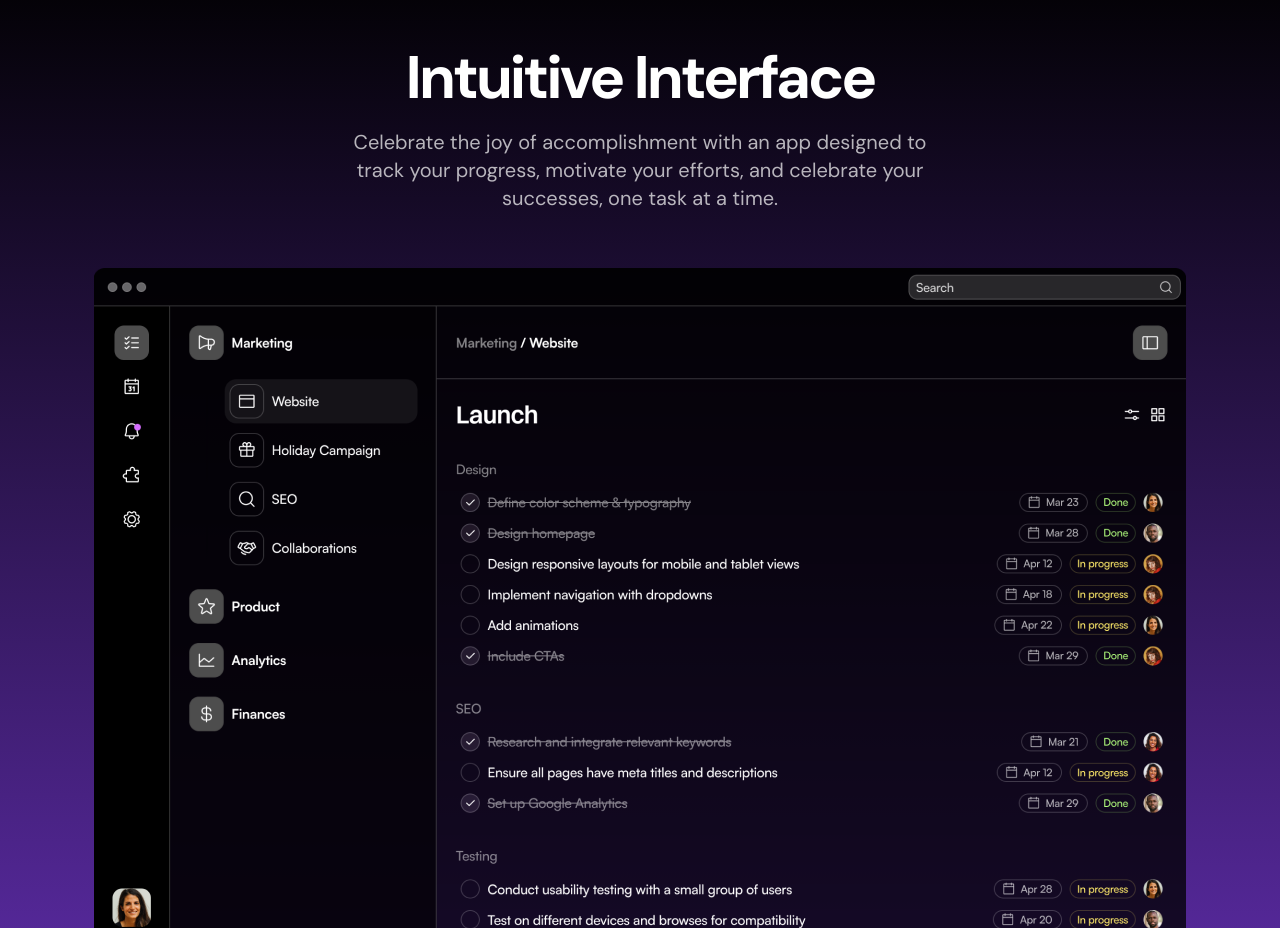
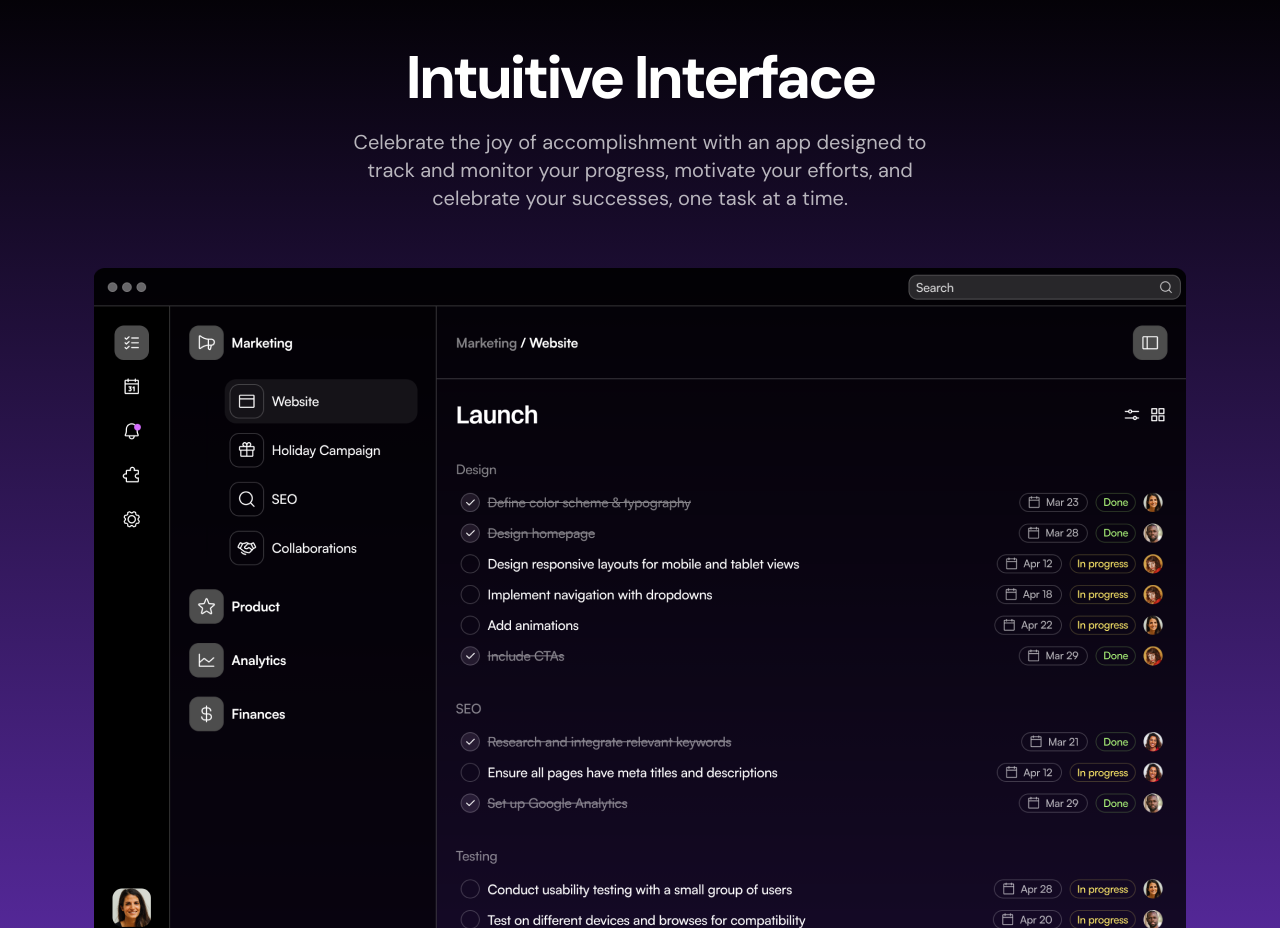
Before and after one commit to JustMikk/SAAS-Website-Landing, a Next.js app: page / in a window 1280 px wide. Shown: the part 1860-2788 px from the top of the page. Built offline with nearby package versions, Linux system fonts and the light colour scheme.

Commit message:
Refactor text in ProductShowcase component for clarity and consistency

```diff
--- a/src/components/ProductShowcase.tsx
+++ b/src/components/ProductShowcase.tsx
@@ -11,8 +11,8 @@ export const ProductShowcase = () => {
         <div className="max-w-xl mx-auto">
           <p className="text-xl mt-5 text-white/70 text-center">
             Celebrate the joy of accomplishment with an app designed to track
-            your progress, motivate your efforts, and celebrate your successes,
-            one task at a time.
+            and monitor your progress, motivate your efforts, and celebrate your
+            successes, one task at a time.
           </p>
         </div>
         <Image
```
